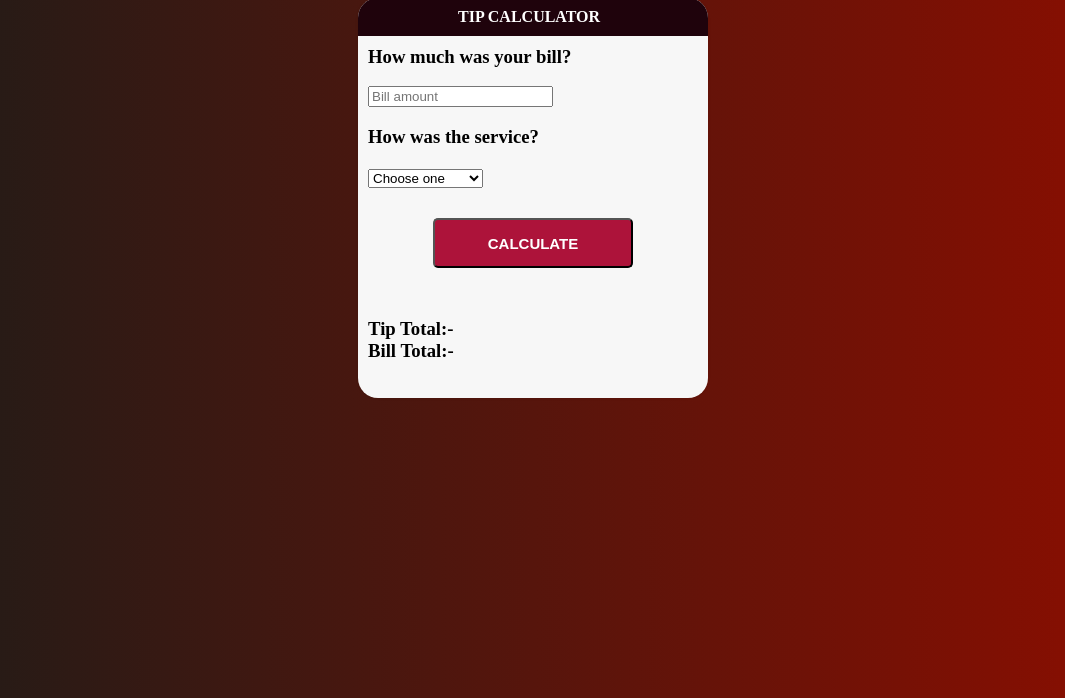
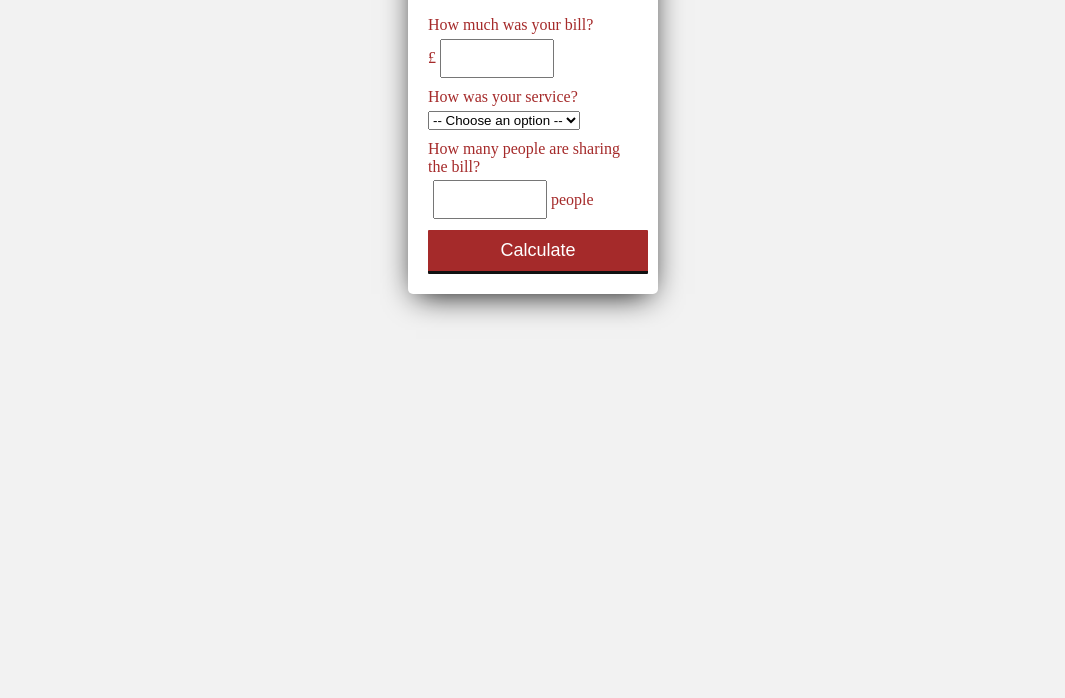
Before and after one commit to DanielTsiang/TipCalculator-JavaScript, a plain HTML site: page TipCalculator.html in a window 1280 px wide. Shown: the part 102-800 px from the top of the page, without its empty margins (107-1172 px from the left). Drawn offline with Linux system fonts and the light colour scheme.

Commit message:
Version 2.0 of Tip Calculator

```diff
--- a/TipCalculator.html
+++ b/TipCalculator.html
@@ -1,43 +1,44 @@
 <!DOCTYPE html>
 <html>
-
     <head>
+        <meta charset="UTF-8">
         <title>Tip Calculator</title>
-<meta charset="UTF-8">
         <link rel="stylesheet" href="TipCalculatorStyle.css">
     </head>
-
     <body>
         <div id="container">
+            <h1>Tip Calculator</h1>
 
-<h2>Tip Calculator</h2>
+            <div id="calculator">
 
-<div id="form">
-<h3>How much was your bill?</h3>
-<br>
-<input id="billAmount" type="text" placeholder="Bill amount">
+                <form>
+                    <label>
+                        How much was your bill?<br>
+                        £ <input type="text" id="billAmount">
+                    </label>
+                    How was your service?<br>
+                    <select id="serviceQuality">
+                       <option disabled selected value="0">-- Choose an option --</option>
+                       <option value="0.3">30℅ - Outstanding</option>
+                       <option value="0.2">20℅ - Good</option>
+                       <option value="0.15">15℅ - It was okay</option>
+                       <option value="0.10">10℅ - Bad</option>
+                       <option value="0.05">5℅ - Terrible</option>
+                    </select>
+                    <label>
+                        How many people are sharing the bill?<br>
+                        <input type="text" id="totalPeople"> people
+                    </label>
+                    <button type="button" id="calculate">Calculate</button>
+                </form>
 
-<h3><p>How was the service?</p>
-<select id="serviceQuality">
-<option>Choose one </option>
-<option value="0.0">0% - Average</option>
-<option value="0.1">10% - Good</option>
-<option value="0.2">20% - Excellent</option>
-</select></h3>
+            </div><!-- #calculator -->
+            <div id="totalTip">
+                £<span id="tip">0.00</span>
+                <small id="each">each</small>
+            </div>
+        </div><!-- #container -->
 
-<button type="button" id="calculate">Calculate</button>
-<script src="TipCalculator.js"></script>
-</div>
-
-
-<div id="total">
-<h3>Tip Total:-
-<span id=tipTotal></span></h3>
-
-<h3>Bill Total:-
-<span id=billTotal></span></h3>
-</div>
-
-</div>
+        <script type="text/javascript" src="TipCalculator.js"></script>
     </body>
 </html>
--- a/TipCalculator.js
+++ b/TipCalculator.js
@@ -1,33 +1,38 @@
+//Calculate Tip
 function calculateTip() {
-
-    //getElementById() method returns the element value with specified ID
     var billAmount = document.getElementById("billAmount").value;
     var serviceQuality = document.getElementById("serviceQuality").value;
+    var numOfPeople = document.getElementById("totalPeople").value;
 
-    //Tip Calculation
-    if (isNaN(billAmount) || billAmount == '') {
-        document.getElementById("tipTotal").innerHTML = "Please enter your bill amount";
-        document.getElementById("billTotal").innerHTML = "";
+    //validate input
+    if (billAmount === "" || serviceQuality == 0) {
+      alert("Error: Please enter bill amount and select service quality");
+      return;
+    }
+    //Check to see if this input is empty or less than or equal to 1
+    if (numOfPeople === "" || numOfPeople <= 1) {
+      numOfPeople = 1;
+      document.getElementById("each").style.display = "none";
     } else {
-       var tipTotal = billAmount * serviceQuality;
-       var billTotal = (+billAmount) + (+tipTotal);
+      document.getElementById("each").style.display = "block";
     }
 
-    //Display  Tip
-    if (isNaN(serviceQuality)) {
-        document.getElementById("tipTotal").innerHTML = "Please select a service quality option from the dropdown menu";
-    } else {
-        document.getElementById("tipTotal").innerHTML = `£${tipTotal.toFixed(2)}`;
-    }
-
-    //Display Bill Total
-    if (isNaN(serviceQuality)) {
-        document.getElementById("billTotal").innerHTML = "";
-    } else {
-        document.getElementById("billTotal").innerHTML = `£${billTotal.toFixed(2)}`;
-    }
+    //Calculate tip
+    var total = (billAmount * serviceQuality) / numOfPeople;
+    //round to two decimal places
+    total = Math.round(total * 100) / 100;
+    //next line allows us to always have two digits after decimal point
+    total = total.toFixed(2);
+    //Display the tip
+    document.getElementById("totalTip").style.display = "block";
+    document.getElementById("tip").innerHTML = total;
 }
 
+//Hide the tip amount on load
+document.getElementById("totalTip").style.display = "none";
+document.getElementById("each").style.display = "none";
+
+//click to call function
 document.getElementById("calculate").onclick = function() {
-    calculateTip();
-}
+  calculateTip();
+};
--- a/TipCalculatorStyle.css
+++ b/TipCalculatorStyle.css
@@ -1,49 +1,95 @@
 body {
-background: linear-gradient(to left, #8E0E00, #1F1C18);
+    background: #f2f2f2;
+    color: brown;
 }
 
 #container {
-height: 400px;
-width: 350px;
-margin: 100px auto;
-background: #f7f7f7;
-box-shadow: 0 0 3px rgba(0, 0, 0, 0.1);
-border-radius: 20px;
+   width: 250px;
+   margin: 10px auto;
+   background: #fff;
+   padding: 20px;
+   box-sizing: border-box;
+   -webkit-border-radius: 5px;
+   -moz-border-radius: 5px;
+   -o-border-radius: 5px;
+   border-radius: 5px;
+   box-shadow: 0 8px 30px -8px #000;
 }
 
-h2 {
-background:#1F030C ;
-color: white;
-margin: 0;
-padding: 10px 100px;
-text-transform: uppercase;
-font-size: 16px;
-font-weight: bold;
-border-top-left-radius: 20px;
-border-top-right-radius: 20px;
+h1 {
+   border-bottom: solid 1px #ddd;
+   margin: 10px 0 0;
+   padding: 10px 0 0;
+   margin-bottom: 10px;
+   padding-bottom: 10px;
 }
 
-h3{
-margin: 0;
+label {
+    padding: 10px 0;
+    display: block;
 }
 
-button {
-text-transform: uppercase;
-font-weight: bold;
-display: block;
-margin: 30px auto;
-background: #AD133A;
-border-radius: 5px;
-width: 200px;
-height: 50px;
-font-size: 15px;
-color: white;
+form input{
+    width: 90px;
+    padding: 10px;
+    margin: 5px 5px 0 0;
 }
 
-#form{
-padding: 10px 10px;
+#totalPeople {
+   position: relative;
+   left: 5px;
+   top: -1px;
 }
 
-#total{
-padding: 10px 10px;
+#serviceQuality {
+   margin-top: 5px;
+ }
+
+button {
+   background: brown;
+   width: 220px;
+   padding: 10px;
+   font-size: 18px;
+   color: white;
+   border: none;
+   -webkit-border-radius: 1px;
+   -moz-border-radius: 1px;
+   -o-border-radius: 1px;
+   border-radius: 1px;
+   border-bottom: solid 3px #111;
 }
+
+button:hover {
+   background: darkbrown;
+   border-bottom-color: #000;
+}
+
+button:active {
+   position: relative;
+   top: 1px;
+   left: 1px;
+}
+
+#totalTip {
+   font-size:30px;
+   text-align: center;
+}
+
+#totalTip:before {
+   content: "Tip amount";
+   display: block;
+   text-align: center;
+   font-size: 20px;
+   font-weight: bold;
+   margin-top: 5px;
+}
+
+span {
+   font-size: 30px;
+}
+
+small {
+   display: block;
+   font-size: 20px;
+   font-weight: bold;
+}
```
Lines whose indentation alone changed are shown as unchanged.
